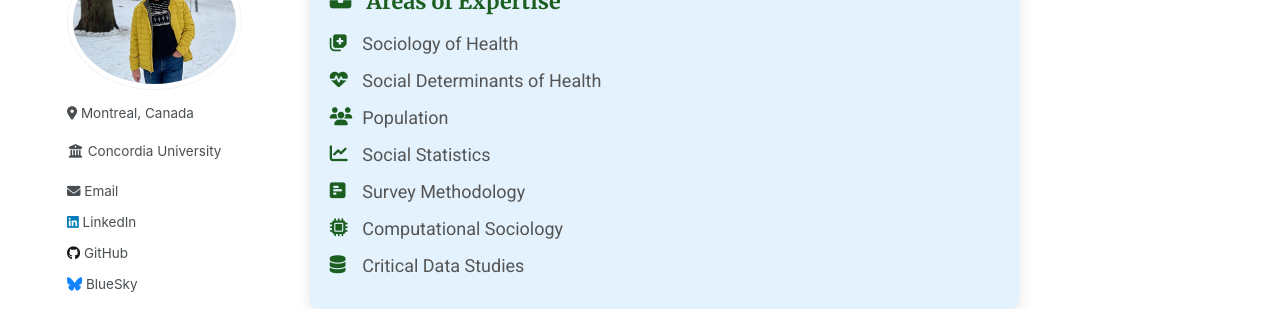
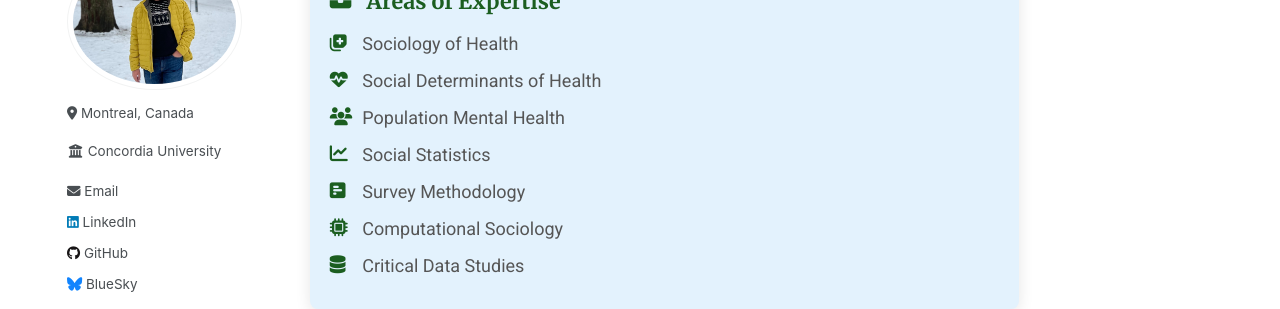
Before and after one commit to Mohsnmonji/mohsnmonji.github.io, a Jekyll site: the page built from about-me.md, in a window 1280 px wide and 900 px high, scrolled down 941 px. Shown: the part 153-462 px from the top of the window. Built offline with Jekyll 4.4.1, drawn with Linux system fonts in a browser that asks for light colours.

Commit message:
Update about-me.md

```diff
--- a/about-me.md
+++ b/about-me.md
@@ -99,7 +99,7 @@ author_profile: true
   <ul>
     <li><i class="fas fa-notes-medical icon"></i> Sociology of Health</li>
     <li><i class="fas fa-heartbeat icon"></i> Social Determinants of Health</li>
-    <li><i class="fas fa-users icon"></i> Population</li>
+    <li><i class="fas fa-users icon"></i> Population Mental Health</li>
     <li><i class="fas fa-chart-line icon"></i> Social Statistics</li>
     <li><i class="fas fa-poll-h icon"></i> Survey Methodology</li>
     <li><i class="fas fa-microchip icon"></i> Computational Sociology</li>
```
